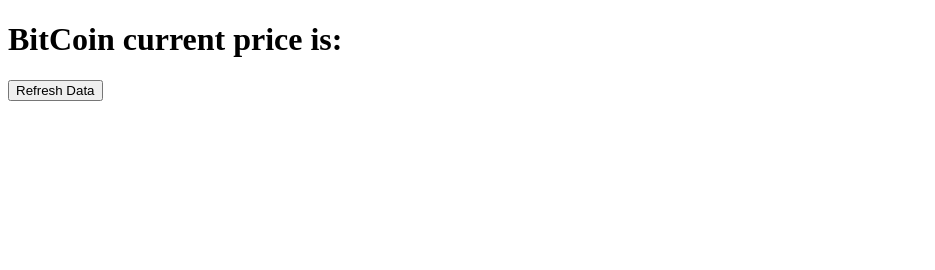
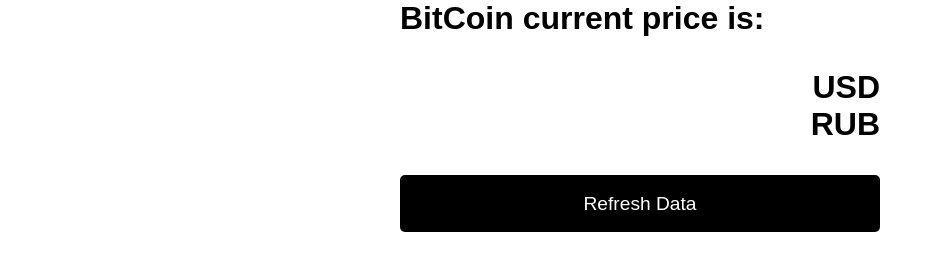
Before and after one commit to AndrewPhilippov/AWDB, a plain HTML site: page DAY6/bitCoinPrice/index.html in a window 1280 px wide. Shown: the whole page, without its empty margins (0-935 px from the left). Drawn offline with Linux system fonts and the light colour scheme.

Commit message:
Some styles added

```diff
--- a/DAY6/bitCoinPrice/app.js
+++ b/DAY6/bitCoinPrice/app.js
@@ -1,4 +1,5 @@
-var priceSpan = document.querySelector('.price');
+var priceSpanUSD = document.querySelector('.priceUSD');
+var priceSpanRUB = document.querySelector('.priceRUB');
 var btn = document.querySelector('.btn');
 
 btn.addEventListener('click', function(){
@@ -7,12 +8,14 @@
   XHR.onreadystatechange = function(){
     if(XHR.status == 200 && XHR.readyState == 4){
       var data = JSON.parse(XHR.responseText);
-      var price = data.bpi.USD.rate;
-      priceSpan.innerText = price;
+      var priceUSD = data.bpi.USD.rate;
+      var priceRUB = data.bpi.RUB.rate;
+      priceSpanUSD.innerText = priceUSD;
+      priceSpanRUB.innerText = priceRUB;
     }
   }
 
   // 'https://api.coindesk.com/v1/bpi/currentprice/RUB.json' - for prices in Rubles && change currency value in price variable
-  XHR.open('GET', 'https://api.coindesk.com/v1/bpi/currentprice.json');
+  XHR.open('GET', 'https://api.coindesk.com/v1/bpi/currentprice/RUB.json');
   XHR.send();
 });
--- a/DAY6/bitCoinPrice/index.html
+++ b/DAY6/bitCoinPrice/index.html
@@ -8,9 +8,16 @@
   <title>BitOk</title>
 </head>
 <body>
-  <h1 class="title">BitCoin current price is: <span class="price"></span></h1>
-  <button class='btn'>Refresh Data</button>
-
+  <div class="container">
+    <h1 class="title">BitCoin current price is:</h1>
+    <div class="currencyRate">
+        <p class="price priceUSD"></p><span class="currency"> USD</span>
+    </div>
+    <div class="currencyRate">
+        <p class="price priceRUB"></p><span class="currency"> RUB</span>
+    </div>
+    <button class='btn'>Refresh Data</button>
+  </div>
   <script src="app.js"></script>
 </body>
 </html>
--- a/DAY6/bitCoinPrice/style.css
+++ b/DAY6/bitCoinPrice/style.css
@@ -0,0 +1,52 @@
+*,
+*:before,
+*:after{
+  margin:0;
+  padding:0;
+  box-sizing: inherit;
+}
+html{
+  font-family: sans-serif;
+  box-sizing: border-box;
+}
+
+.container{
+  display: flex;
+  flex-direction: column;
+  width: 30rem;
+  margin: auto;
+}
+
+.title{
+  margin-bottom: 2rem;
+}
+
+.currencyRate{
+  display: flex;
+  align-items: center;
+  font-size: 2rem;
+  font-weight: 900;
+
+}
+.price{
+  color: green;
+  position:relative;
+  flex-basis: 60%;
+}
+
+.currency{
+flex-grow: 1;
+text-align: right;
+}
+
+.btn {
+  display:block;
+  font-size: 1.2rem;
+  margin-top: 2rem;
+  padding: 1.1rem 1.8rem;
+  border: none;
+  outline: none;
+  color: #fff;
+  background-color: #000;
+  border-radius: 5px;
+}
```
